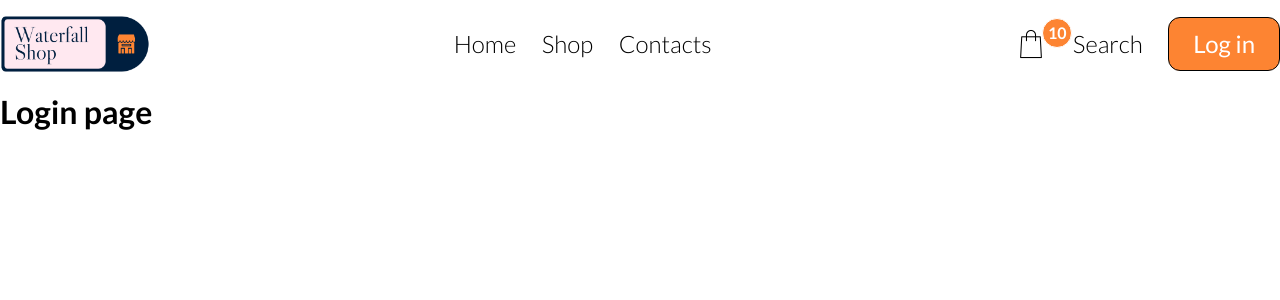
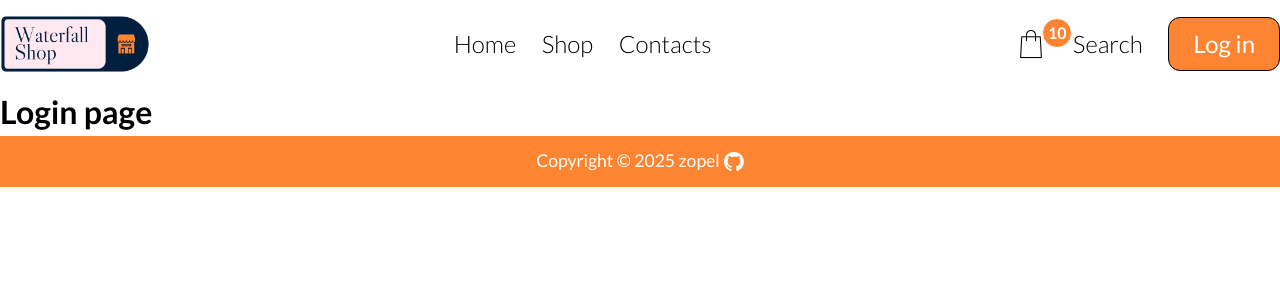
Before and after one commit to ZTanvir/waterfall-shopping, a React (Vite) app: page /login in a window 1280 px wide. Shown: the top 300 px of the page. Built offline with nearby package versions, Linux system fonts and the light colour scheme.

Commit message:
add footer component

```diff
--- a/src/App.jsx
+++ b/src/App.jsx
@@ -1,10 +1,12 @@
 import { Routes, Route } from "react-router-dom";
 import "./App.css";
 import Navbar from "./components/Navbar";
+import Footer from "./components/Footer";
 import Home from "./page/Home";
 import Shop from "./page/Shop";
 import Contacts from "./page/Contacts";
 import Login from "./page/Login";
+
 function App() {
   return (
     <>
@@ -15,6 +17,7 @@ function App() {
         <Route path="/contacts" element={<Contacts />} />
         <Route path="/login" element={<Login />} />
       </Routes>
+      <Footer />
     </>
   );
 }
--- /dev/null
+++ b/src/components/Footer.jsx
@@ -0,0 +1,20 @@
+import githubImg from "../assets/images/github-mark.svg";
+import styles from "../styles/components/footer.module.css";
+const Footer = ({}) => {
+  const currentYear = new Date().getFullYear();
+  return (
+    <footer className={styles.footer__wrapper}>
+      <p>
+        <span>Copyright © {currentYear} zopel</span>
+        <a href="">
+          <img
+            src={githubImg}
+            alt="github cat logo"
+            className={styles.footer__wrapper__img}
+          />
+        </a>
+      </p>
+    </footer>
+  );
+};
+export default Footer;
--- /dev/null
+++ b/src/styles/components/footer.module.css
@@ -0,0 +1,15 @@
+.footer__wrapper {
+  background-color: var(--color-orange);
+  padding: 0.75rem 0rem;
+  color: white;
+}
+.footer__wrapper > p {
+  display: flex;
+  justify-content: center;
+  align-items: center;
+  gap: 0.25rem;
+  font-size: 1.1rem;
+}
+.footer__wrapper__img {
+  width: 20px;
+}
```
Also changed, not shown: src/assets/images/github-mark.svg (added).
